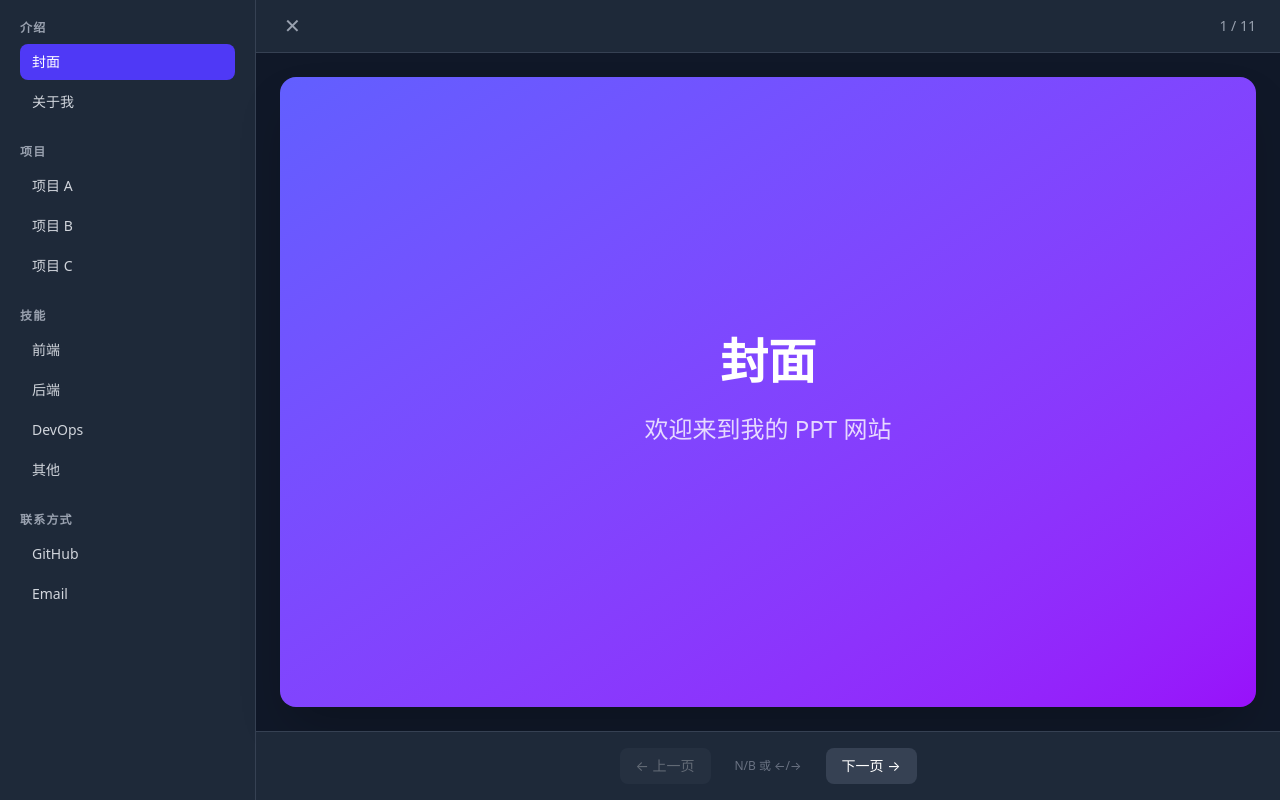
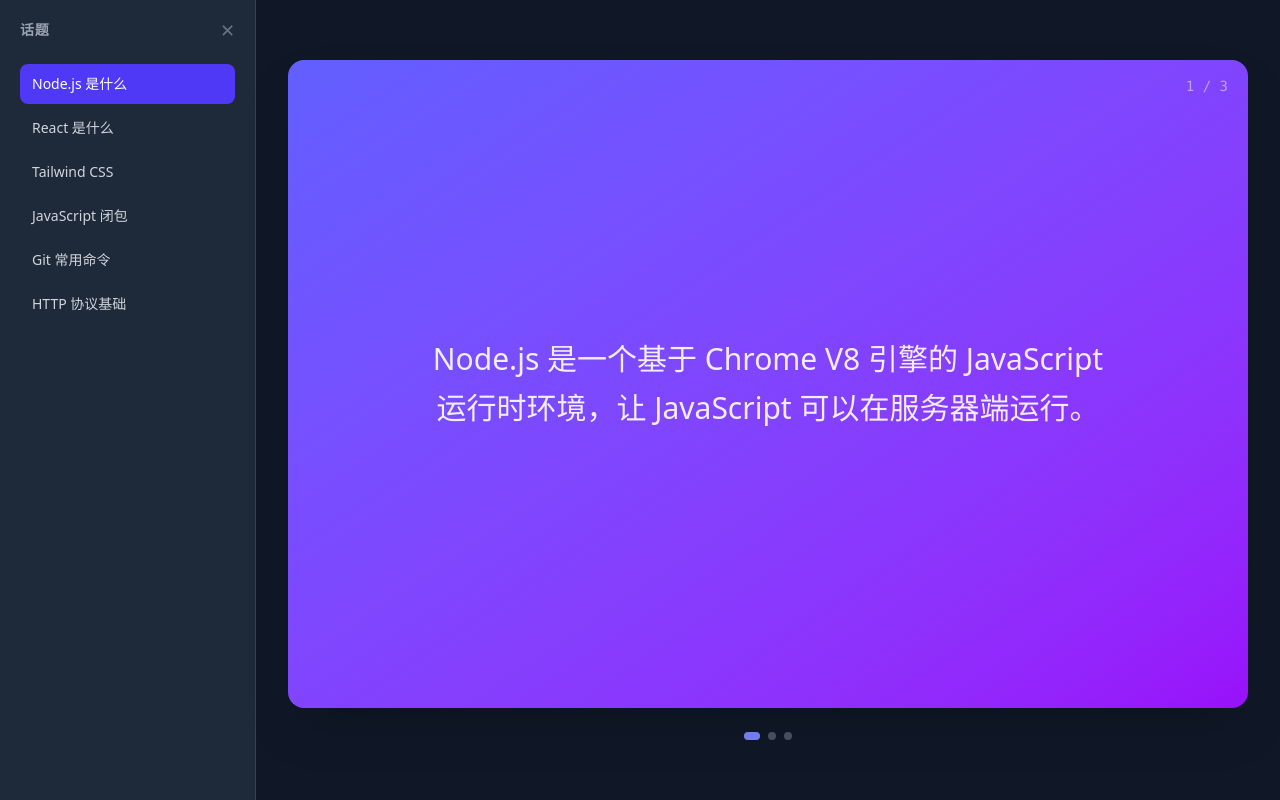
Before and after one commit to x2x5/aly, a React (Vite) app: page / in a window 1280 px wide. Built offline with nearby package versions, Linux system fonts and the light colour scheme.

Commit message:
refactor: 每个话题独立PPT，去掉顶栏底栏

```diff
--- a/src/App.jsx
+++ b/src/App.jsx
@@ -1,14 +1,14 @@
 import { useState, useEffect, useCallback } from "react"
-import sections from "./data.js"
+import topics from "./data.js"
 
-function SlidePreview({ slide }) {
+function SlidePreview({ slide, index, total }) {
   return (
-    <div className="flex items-center justify-center h-full w-full bg-gradient-to-br from-indigo-500 to-purple-600 rounded-2xl shadow-2xl p-12 select-none cursor-default">
+    <div className="relative flex items-center justify-center h-full w-full bg-gradient-to-br from-indigo-500 to-purple-600 rounded-2xl shadow-2xl p-12 select-none cursor-default">
+      <span className="absolute top-4 right-5 text-white/50 text-sm font-mono">
+        {index} / {total}
+      </span>
       <div className="text-center">
-        <h2 className="text-4xl md:text-5xl font-bold text-white mb-6">
-          {slide.title}
-        </h2>
-        <p className="text-xl md:text-2xl text-white/80 max-w-xl mx-auto leading-relaxed">
+        <p className="text-2xl md:text-3xl text-white/90 max-w-2xl mx-auto leading-relaxed">
           {slide.content}
         </p>
       </div>
@@ -17,19 +17,30 @@ function SlidePreview({ slide }) {
 }
 
 export default function App() {
-  const flatSlides = sections.flatMap((s) => s.slides)
-  const [current, setCurrent] = useState(0)
+  const [selected, setSelected] = useState(0)
+  const [slideOf, setSlideOf] = useState(topics.map(() => 0))
   const [collapsed, setCollapsed] = useState(false)
 
-  const total = flatSlides.length
-  const slide = flatSlides[current]
+  const topic = topics[selected]
+  const currentSlide = slideOf[selected]
+  const totalSlides = topic.slides.length
 
   const goNext = useCallback(() => {
-    setCurrent((p) => Math.min(p + 1, total - 1))
-  }, [total])
+    setSlideOf((prev) => {
+      const next = [...prev]
+      if (next[selected] < topics[selected].slides.length - 1)
+        next[selected]++
+      return next
+    })
+  }, [selected])
+
   const goPrev = useCallback(() => {
-    setCurrent((p) => Math.max(p - 1, 0))
-  }, [])
+    setSlideOf((prev) => {
+      const next = [...prev]
+      if (next[selected] > 0) next[selected]--
+      return next
+    })
+  }, [selected])
 
   useEffect(() => {
     function handleKey(e) {
@@ -47,76 +58,79 @@ export default function App() {
           collapsed ? "w-0 p-0 overflow-hidden" : "w-64 p-5"
         }`}
       >
-        <div className="space-y-6">
-          {sections.map((section, si) => (
-            <div key={si}>
-              <h3 className="text-xs uppercase tracking-widest text-gray-400 mb-2 font-semibold">
-                {section.title}
-              </h3>
+        <div className="flex items-center justify-between mb-6">
+          <h2 className="text-sm font-semibold text-gray-400 uppercase tracking-wider">
+            话题
+          </h2>
+          <button
+            onClick={() => setCollapsed(true)}
+            className="text-gray-500 hover:text-white text-lg leading-none"
+          >
+            ✕
+          </button>
+        </div>
         <ul className="space-y-1">
-                {section.slides.map((s, ssi) => {
-                  const gi = sections
-                    .slice(0, si)
-                    .reduce((a, sec) => a + sec.slides.length, 0) + ssi
-                  const active = gi === current
+          {topics.map((t, i) => {
+            const active = i === selected
             return (
-                    <li key={ssi}>
+              <li key={i}>
                 <button
-                        onClick={() => setCurrent(gi)}
-                        className={`w-full text-left px-3 py-2 rounded-lg text-sm transition-colors ${
+                  onClick={() => setSelected(i)}
+                  className={`w-full text-left px-3 py-2.5 rounded-lg text-sm transition-colors ${
                     active
                       ? "bg-indigo-600 text-white font-medium"
                       : "text-gray-300 hover:bg-gray-700 hover:text-white"
                   }`}
                 >
-                        {s.title}
+                  {t.title}
                 </button>
               </li>
             )
           })}
         </ul>
+      </aside>
+
+      {collapsed && (
+        <button
+          onClick={() => setCollapsed(false)}
+          className="fixed top-4 left-4 z-10 bg-gray-800 hover:bg-gray-700 text-gray-300 rounded-lg px-3 py-1.5 text-sm transition-colors shadow-lg"
+        >
+          ☰
+        </button>
+      )}
+
+      <main className="flex-1 flex items-center justify-center p-8 min-w-0">
+        <div className="relative w-full h-full max-w-5xl max-h-[85vh] flex flex-col items-center justify-center gap-6">
+          <div className="w-full flex-1 min-h-0">
+            <SlidePreview
+              slide={topic.slides[currentSlide]}
+              index={currentSlide + 1}
+              total={totalSlides}
+            />
           </div>
+
+          {totalSlides > 1 && (
+            <div className="flex items-center gap-2">
+              {topic.slides.map((_, i) => (
+                <button
+                  key={i}
+                  onClick={() =>
+                    setSlideOf((prev) => {
+                      const next = [...prev]
+                      next[selected] = i
+                      return next
+                    })
+                  }
+                  className={`w-2 h-2 rounded-full transition-all ${
+                    i === currentSlide
+                      ? "bg-indigo-400 w-4"
+                      : "bg-gray-600 hover:bg-gray-500"
+                  }`}
+                />
               ))}
             </div>
-      </aside>
-
-      <main className="flex-1 flex flex-col min-w-0">
-        <header className="flex items-center justify-between px-6 py-3 bg-gray-800 border-b border-gray-700 flex-shrink-0">
-          <button
-            onClick={() => setCollapsed((c) => !c)}
-            className="text-gray-400 hover:text-white transition-colors text-xl leading-none p-1"
-            title="切换侧边栏"
-          >
-            {collapsed ? "☰" : "✕"}
-          </button>
-          <span className="text-sm text-gray-400">
-            {current + 1} / {total}
-          </span>
-        </header>
-
-        <div className="flex-1 flex items-center justify-center p-6 min-h-0">
-          <div className="w-full h-full max-w-5xl max-h-[80vh]">
-            <SlidePreview slide={slide} />
+          )}
         </div>
-        </div>
-
-        <footer className="flex items-center justify-center gap-6 py-4 bg-gray-800 border-t border-gray-700 flex-shrink-0">
-          <button
-            onClick={goPrev}
-            disabled={current === 0}
-            className="px-4 py-2 rounded-lg bg-gray-700 hover:bg-gray-600 disabled:opacity-30 disabled:cursor-not-allowed transition-colors text-sm"
-          >
-            ← 上一页
-          </button>
-          <span className="text-xs text-gray-500">N/B 或 ←/→</span>
-          <button
-            onClick={goNext}
-            disabled={current === total - 1}
-            className="px-4 py-2 rounded-lg bg-gray-700 hover:bg-gray-600 disabled:opacity-30 disabled:cursor-not-allowed transition-colors text-sm"
-          >
-            下一页 →
-          </button>
-        </footer>
       </main>
     </div>
   )
--- a/src/data.js
+++ b/src/data.js
@@ -1,35 +1,53 @@
-const sections = [
+const topics = [
   {
-    title: "介绍",
+    title: "Node.js 是什么",
     slides: [
-      { title: "封面", content: "欢迎来到我的 PPT 网站" },
-      { title: "关于我", content: "全栈开发者 / 设计爱好者" },
+      { content: "Node.js 是一个基于 Chrome V8 引擎的 JavaScript 运行时环境，让 JavaScript 可以在服务器端运行。" },
+      { content: "特点：事件驱动、非阻塞 I/O、轻量高效，非常适合构建高性能的网络应用。" },
+      { content: "应用场景：Web 服务器、API 服务、CLI 工具、实时通信应用等。" },
     ],
   },
   {
-    title: "项目",
+    title: "React 是什么",
     slides: [
-      { title: "项目 A", content: "一个酷炫的 React 应用" },
-      { title: "项目 B", content: "基于 AI 的图片生成工具" },
-      { title: "项目 C", content: "跨平台移动应用" },
+      { content: "React 是一个用于构建用户界面的 JavaScript 库，由 Facebook 开发和维护。" },
+      { content: "核心概念：组件化、虚拟 DOM、单向数据流、JSX 语法。" },
+      { content: "React 采用声明式编程风格，让构建交互式 UI 变得更加简单和可预测。" },
+      { content: "生态丰富：React Router、Redux、Next.js 等配套工具链完善。" },
     ],
   },
   {
-    title: "技能",
+    title: "Tailwind CSS",
     slides: [
-      { title: "前端", content: "React · Vue · Tailwind CSS · TypeScript" },
-      { title: "后端", content: "Node.js · Go · PostgreSQL · Redis" },
-      { title: "DevOps", content: "Docker · Kubernetes · CI/CD · AWS" },
-      { title: "其他", content: "UI/UX 设计 · 项目管理 · 技术写作" },
+      { content: "Tailwind CSS 是一个实用优先的 CSS 框架，通过组合原子化 class 来快速构建界面。" },
+      { content: "优势：高度可定制、无需命名 CSS 类、内置响应式断点、暗色模式支持。" },
     ],
   },
   {
-    title: "联系方式",
+    title: "JavaScript 闭包",
     slides: [
-      { title: "GitHub", content: "github.com/x2x5" },
-      { title: "Email", content: "x2x5@example.com" },
+      { content: "闭包是指函数能够记住并访问其词法作用域中的变量，即使该函数在其作用域之外执行。" },
+      { content: "经典应用：数据私有化、柯里化、回调函数、防抖节流等。" },
+    ],
+  },
+  {
+    title: "Git 常用命令",
+    slides: [
+      { content: "git init / git clone / git add / git commit / git push — 基本工作流" },
+      { content: "git branch / git checkout / git merge — 分支管理" },
+      { content: "git rebase / git stash / git log / git diff — 进阶操作" },
+    ],
+  },
+  {
+    title: "HTTP 协议基础",
+    slides: [
+      { content: "HTTP 是超文本传输协议，基于请求-响应模型，无状态，运行在 TCP 之上。" },
+      { content: "常见方法：GET（获取）、POST（创建）、PUT（更新）、DELETE（删除）。" },
+      { content: "状态码分类：1xx 信息、2xx 成功、3xx 重定向、4xx 客户端错误、5xx 服务器错误。" },
+      { content: "HTTP/2 支持多路复用、头部压缩、服务器推送，显著提升性能。" },
+      { content: "HTTPS = HTTP + SSL/TLS 加密，保证数据传输的安全性和完整性。" },
     ],
   },
 ]
 
-export default sections
+export default topics
```
Lines whose indentation alone changed are shown as unchanged.
